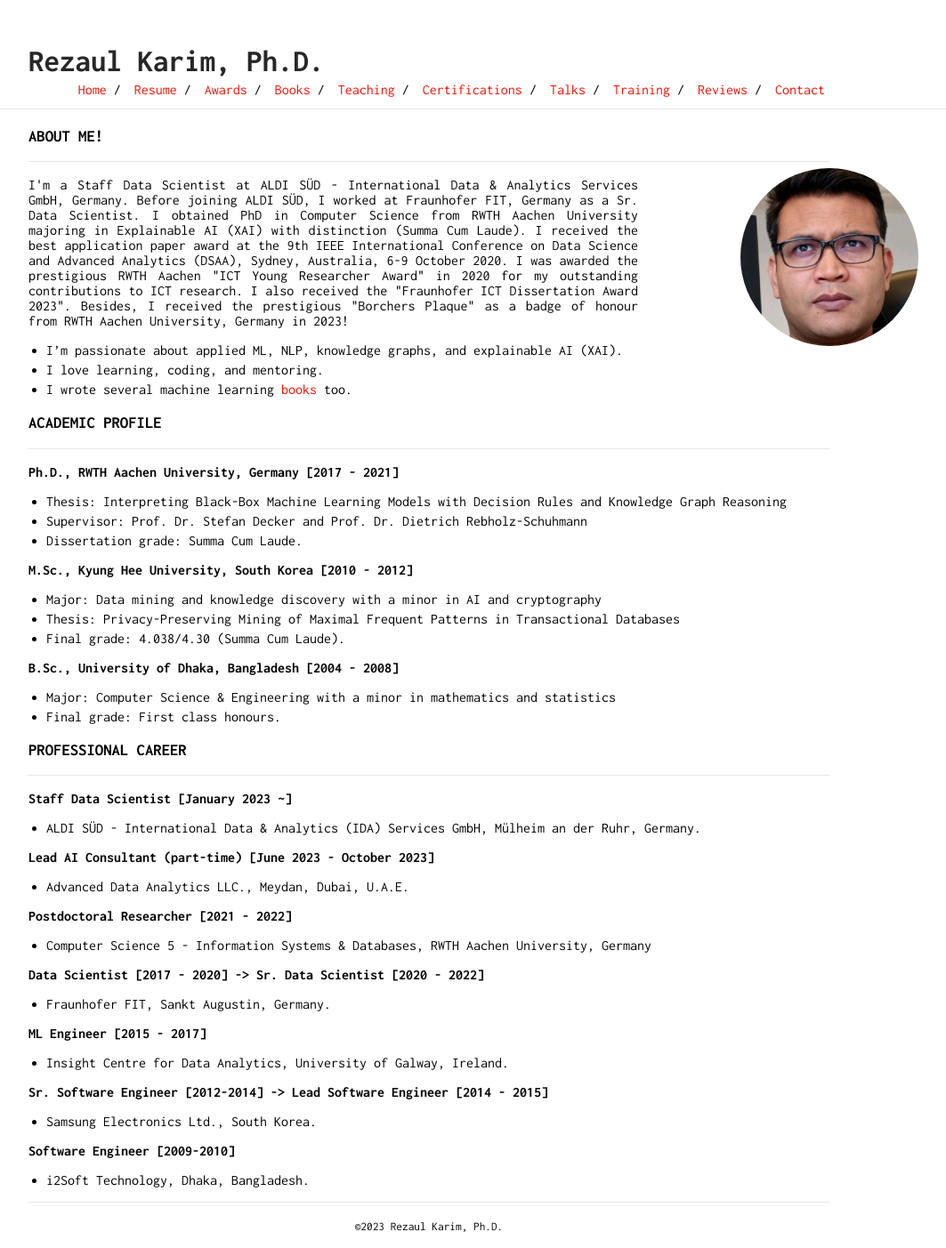
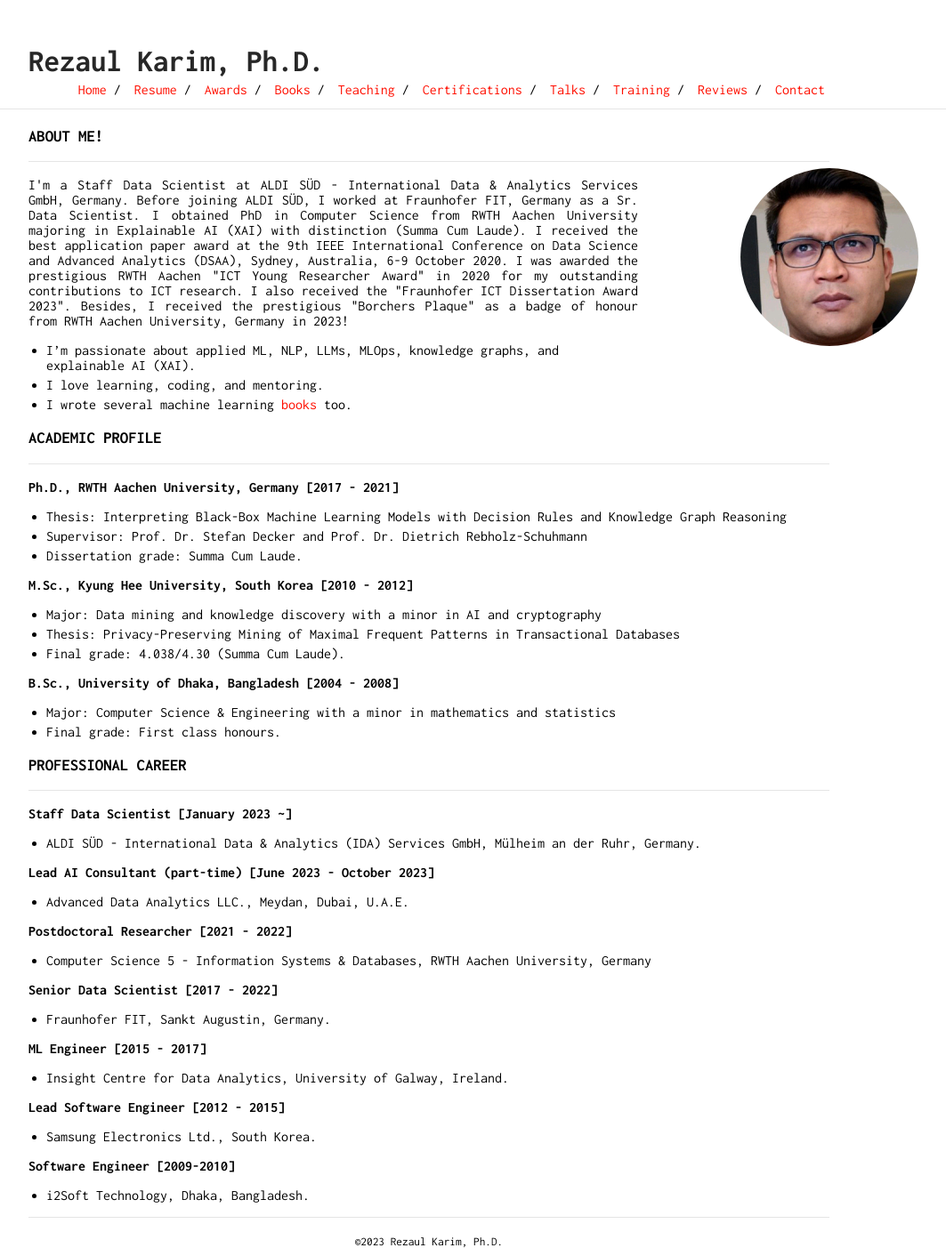
Before and after one commit to rezacsedu/rezacsedu.github.io, a Jekyll site: the page built from index.md, in a window 1280 px wide. Shown: the whole page at 89% size, without its empty margins (158-1221 px from the left). Built offline with Jekyll 4.4.1, drawn with Linux system fonts in a browser that asks for light colours; our own code applies the rules of GitHub Pages for plain Markdown files.

Commit message:
Update index.md

```diff
--- a/index.md
+++ b/index.md
@@ -4,7 +4,7 @@ ___
 
 <p style='text-align: justify;'> I'm a Staff Data Scientist at ALDI SÜD - International Data & Analytics Services GmbH, Germany. Before joining ALDI SÜD, I worked at Fraunhofer FIT, Germany as a Sr. Data Scientist. I obtained PhD in Computer Science from RWTH Aachen University majoring in Explainable AI (XAI) with distinction (Summa Cum Laude). I received the best application paper award at the 9th IEEE International Conference on Data Science and Advanced Analytics (DSAA), Sydney, Australia, 6-9 October 2020. I was awarded the prestigious RWTH Aachen "ICT Young Researcher Award" in 2020 for my outstanding contributions to ICT research. I also received the "Fraunhofer ICT Dissertation Award 2023". Besides, I received the prestigious "Borchers Plaque" as a badge of honour from RWTH Aachen University, Germany in 2023! </p>
 
-- I'm passionate about applied ML, NLP, knowledge graphs, and explainable AI (XAI).
+- I'm passionate about applied ML, NLP, LLMs, MLOps, knowledge graphs, and explainable AI (XAI).
 - I love learning, coding, and mentoring.
 - I wrote several machine learning [books](https://www.amazon.com/s?k=Md.+Rezaul+Karim&ref=nb_sb_noss) too.
 
@@ -37,13 +37,13 @@ ___
 **Postdoctoral Researcher [2021 - 2022]**
 - Computer Science 5 - Information Systems & Databases, RWTH Aachen University, Germany
 
-**Data Scientist [2017 - 2020] -> Sr. Data Scientist [2020 - 2022]**
+**Senior Data Scientist [2017 - 2022]**
 - Fraunhofer FIT, Sankt Augustin, Germany.
 
 **ML Engineer [2015 - 2017]**
 - Insight Centre for Data Analytics, University of Galway, Ireland.
 
-**Sr. Software Engineer [2012-2014] -> Lead Software Engineer [2014 - 2015]**
+**Lead Software Engineer [2012 - 2015]**
 -  Samsung Electronics Ltd., South Korea.
 
 **Software Engineer [2009-2010]**
```
